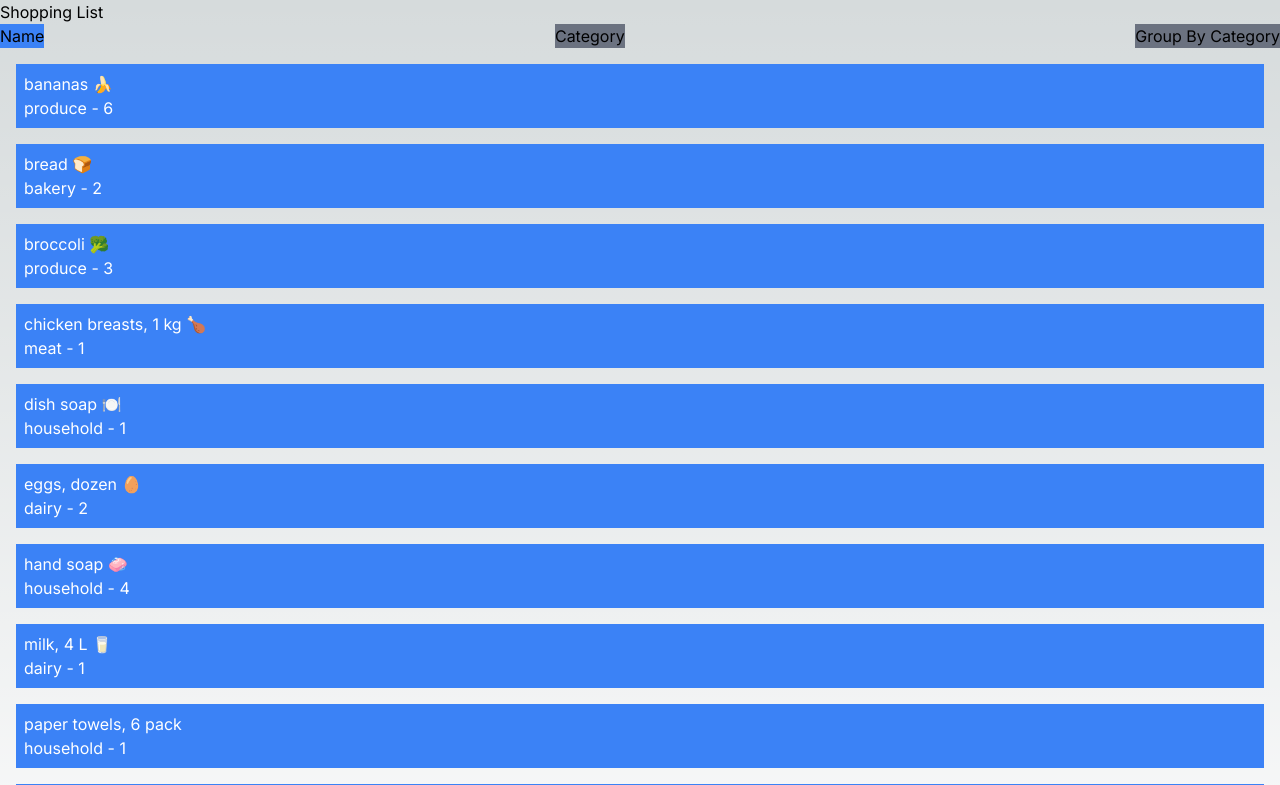
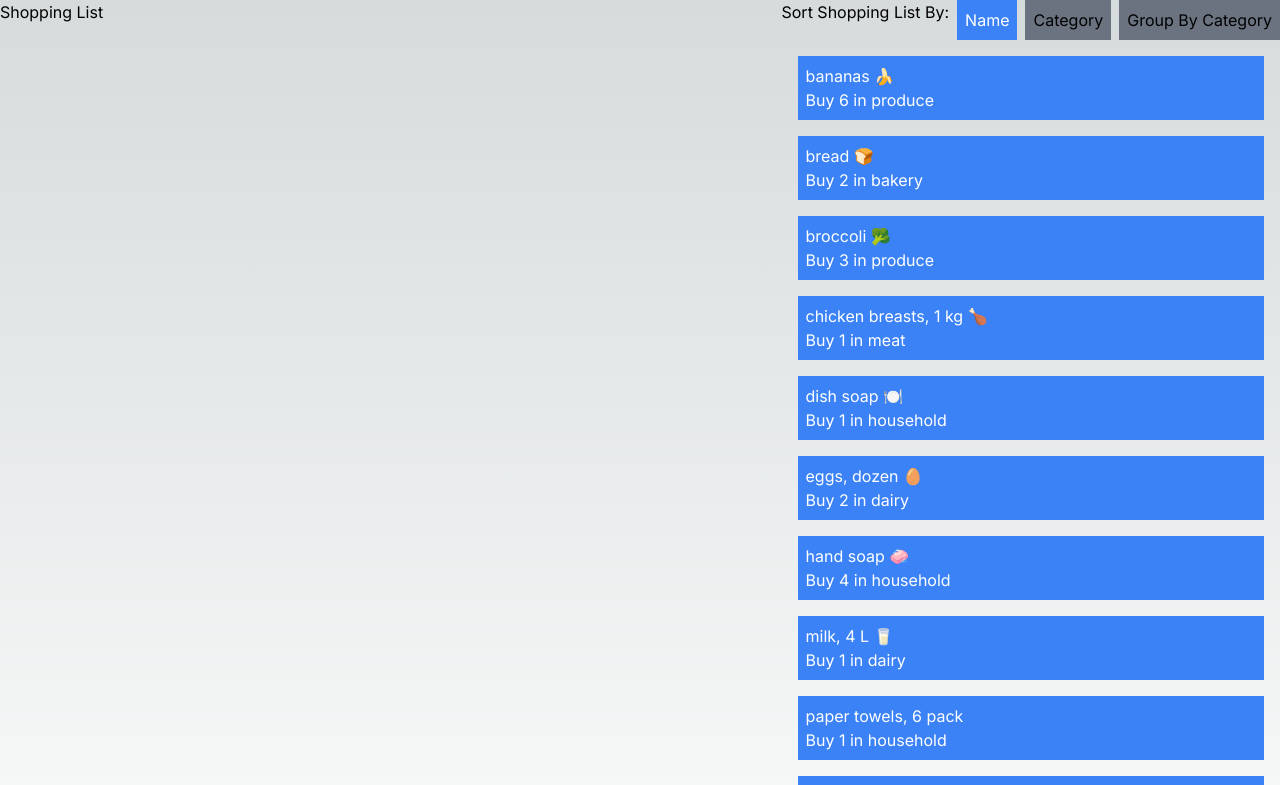
Before and after one commit to johnd959/cprg306-assignments, a Next.js app: page /week5 in a window 1280 px wide. Shown: the top 785 px of the page. Built offline with nearby package versions, Linux system fonts and the light colour scheme.

Commit message:
Week 5 Update 3

```diff
--- a/app/week5/item-list.js
+++ b/app/week5/item-list.js
@@ -44,25 +44,26 @@ export default function ItemList(){
 
     return (
       <section>
-        <div className="flex flex-row justify-between">
+        <div className="flex flex-row gap-2">
+          <label>Sort Shopping List By:</label>
           <button
             onClick={handleSortChange}
             value="name"
-            className={sortBy == "name" ? "bg-blue-500" : "bg-gray-500"}
+            className={sortBy == "name" ? "bg-blue-500 p-2 text-white" : "bg-gray-500 text-black p-2"}
           >
             Name
           </button>
           <button
             onClick={handleSortChange}
             value="category"
-            className={sortBy == "category" ? "bg-blue-500" : "bg-gray-500"}
+            className={sortBy == "category" ? "bg-blue-500 p-2 text-white" : "bg-gray-500 text-black p-2"}
           >
             Category
           </button>
           <button
             onClick={handleSortChange}
             value="groupByCat"
-            className={sortBy == "groupByCat" ? "bg-blue-500" : "bg-gray-500"}
+            className={sortBy == "groupByCat" ? "bg-blue-500 p-2 text-white" : "bg-gray-500 text-black p-2"}
           >
             Group By Category
           </button>
@@ -77,11 +78,11 @@ export default function ItemList(){
                   <h2 className="font-bold text-xl capitalize">
                     {categories[index]}
                   </h2>
-                  <ol className="list-disc ml-8">
+                  <ul className="ml-8">
                     {arr.map((item) => (
                         <Item key={item.id} name={item.name} quantity={item.quantity} category={item.category}/>
                     ))}
-                  </ol>
+                  </ul>
                 </div>
               ))
             : displayedItems.map((item) => (
--- a/app/week5/item.js
+++ b/app/week5/item.js
@@ -2,7 +2,7 @@ export default function Item({name, quantity, category}){
     return(
         <li className="bg-blue-500 p-2 m-4 text-white">
             <h2>{name}</h2>
-            <h3>{`${category} - ${quantity}`}</h3>
+            <h3>{` Buy ${quantity} in ${category}`}</h3>
         </li>
     )
 }
--- a/app/week5/page.js
+++ b/app/week5/page.js
@@ -3,7 +3,7 @@ import ItemList from './item-list';
 
 export default function Page(){
     return(
-        <main>
+        <main className='flex flex-row justify-between'>
             <h1>Shopping List</h1>
             <ItemList/>
         </main>
```
